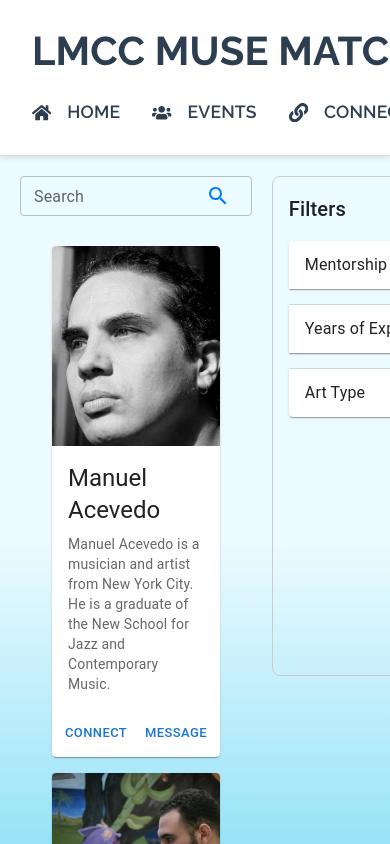
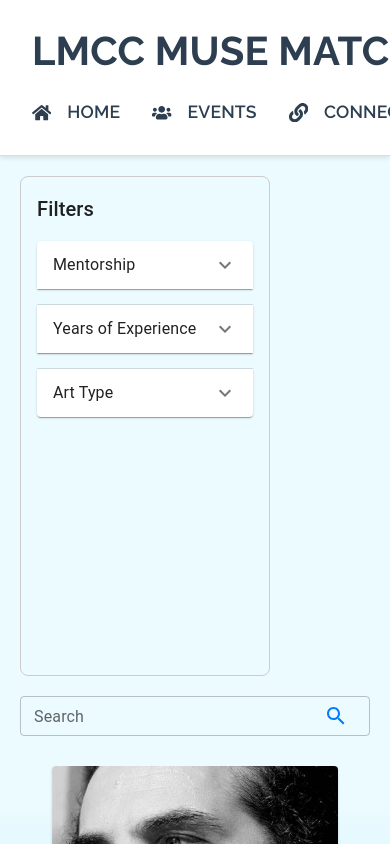
Before and after one commit to cfgcolumbus24/Team-20, a React (Vite) app in the folder musematch/: page /connections in a window 390 px wide. Shown: the top 844 px of the page. Built offline with nearby package versions, Linux system fonts and the light colour scheme; no server answers.

Commit message:
Make connections page responsive

```diff
--- a/musematch/src/pages/connections.tsx
+++ b/musematch/src/pages/connections.tsx
@@ -332,7 +332,9 @@
           justifyContent: "space-between",
           alignItems: "flex-start",
           gap: "20px",
+          flexWrap: "wrap-reverse",
         }}
+        className="sm:w-full"
       >
         {/* Left side with SearchBar and Cards */}
         <div style={{ flex: 1 }}>
@@ -348,7 +350,7 @@
         </div>
 
         {/* Right side with Filters */}
-        <div style={{ width: "250px" }}>
+        <div style={{ width: "250px", alignSelf: "flex-end" }}>
           <Filters />
         </div>
       </div>
```
